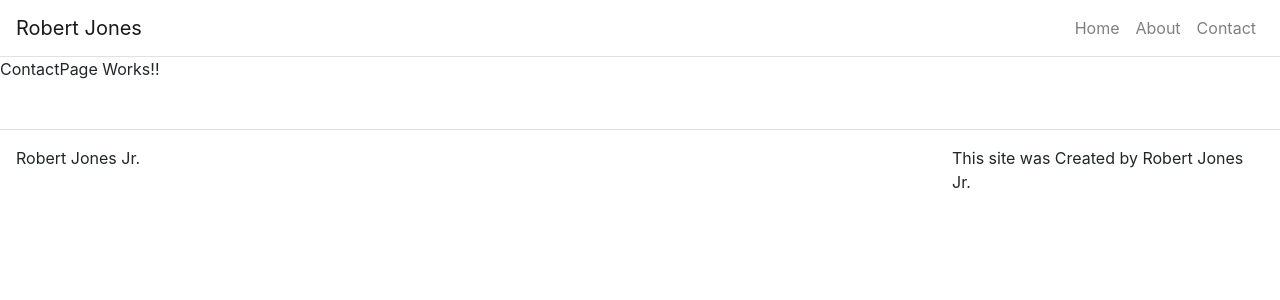
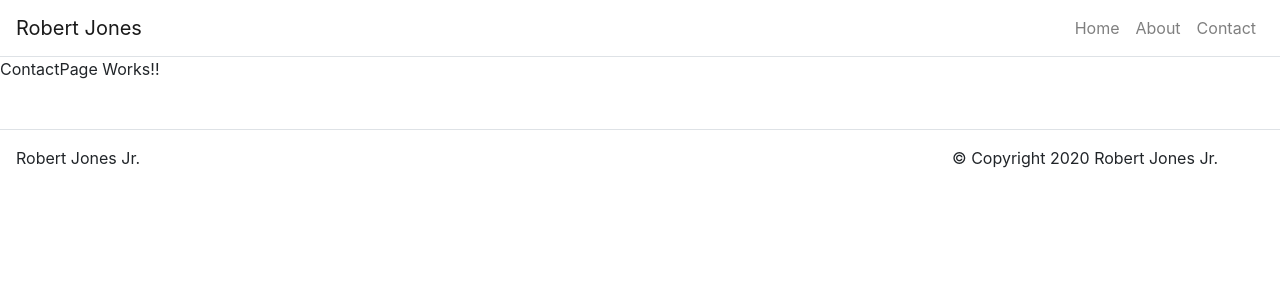
Before and after one commit to jones9682/React-Portfolio, a React (Create React App) app: page /contact in a window 1280 px wide. Shown: the top 300 px of the page. Built offline with nearby package versions, Linux system fonts and the light colour scheme.

Commit message:
added copyright

```diff
--- a/src/components/Footer.js
+++ b/src/components/Footer.js
@@ -13,7 +13,7 @@ function Footer() {
                         Robert Jones Jr.
                     </Col>
                     <Col className="p-0 justify-content-end" md={3}>
-                        This site was Created by Robert Jones Jr.
+                    &copy; Copyright 2020 Robert Jones Jr.
                     </Col>
                 </Row>
             </Container>
```
